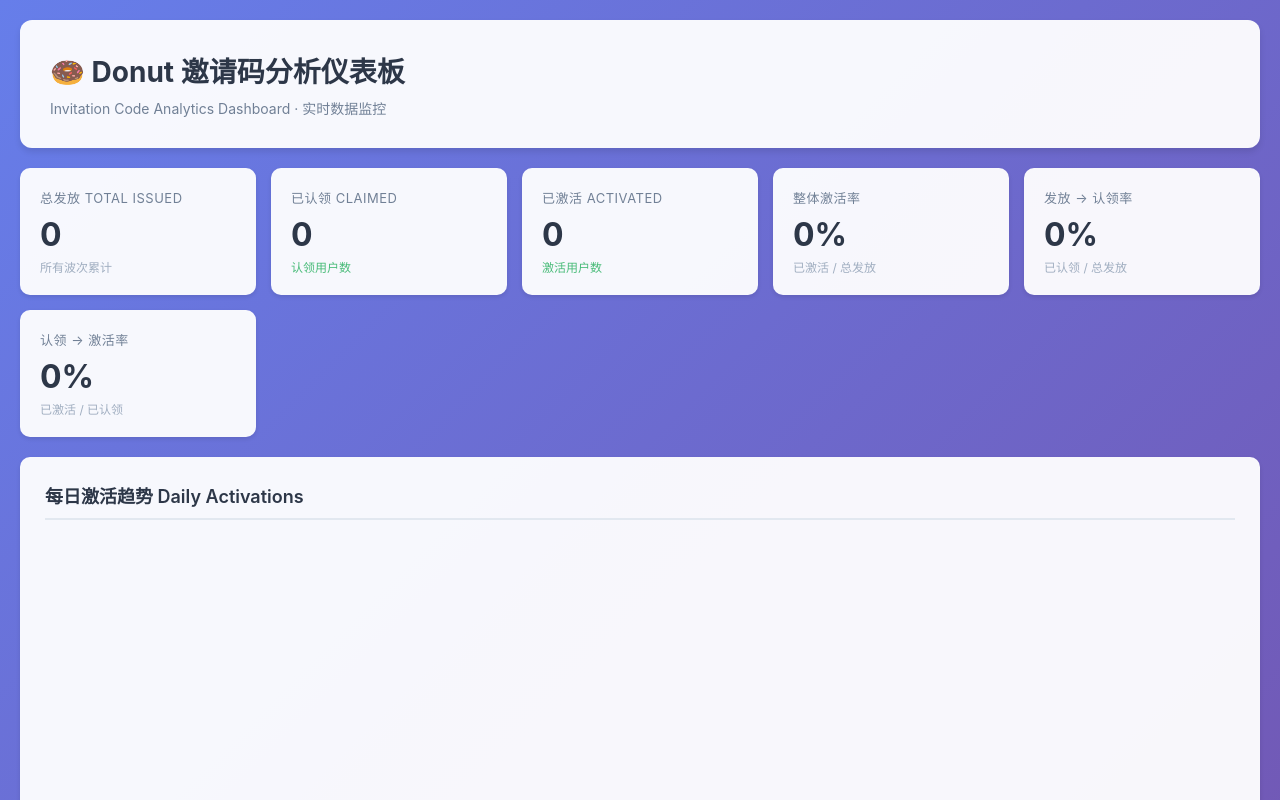
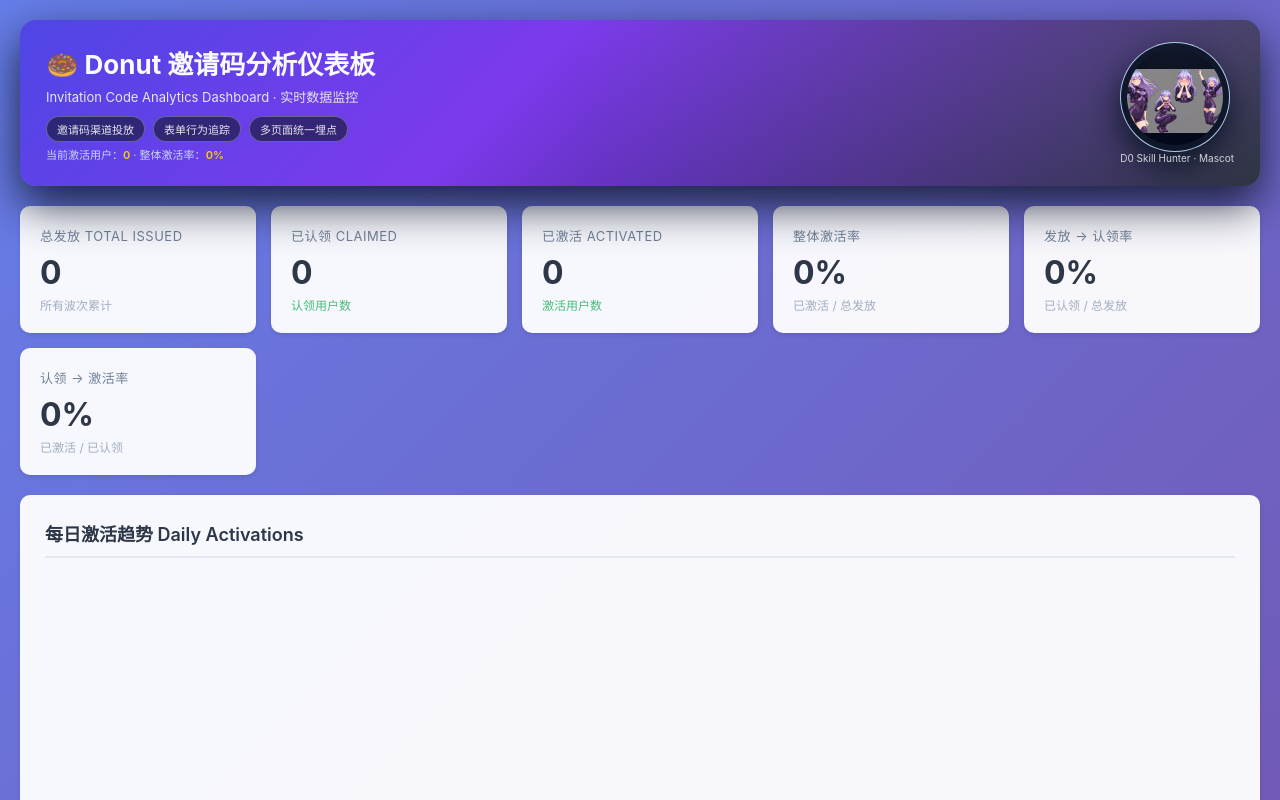
Before and after one commit to fhellby/invitationcode, a website: page index.html in a window 1280 px wide. Shown: the top 800 px of the page. Drawn offline with nearby package versions, Linux system fonts and the light colour scheme; no server answers.

Commit message:
Update index.html

```diff
--- a/index.html
+++ b/index.html
@@ -25,25 +25,120 @@
       margin: 0 auto;
     }
 
+    /* 花哨一点的头部：渐变 + 卡片 + Mascot */
     header {
-      background: rgba(255, 255, 255, 0.95);
-      padding: 30px;
-      border-radius: 12px;
+      position: relative;
+      padding: 22px 26px;
+      border-radius: 16px;
       margin-bottom: 20px;
-      box-shadow: 0 4px 6px rgba(0, 0, 0, 0.1);
+      background: linear-gradient(135deg, #4f46e5 0%, #7c3aed 40%, #111827 100%);
+      box-shadow: 0 18px 45px rgba(15, 23, 42, 0.9);
+      display: flex;
+      align-items: center;
+      justify-content: space-between;
+      gap: 16px;
+      overflow: hidden;
+    }
+
+    header::after {
+      content: '';
+      position: absolute;
+      inset: 0;
+      background: radial-gradient(circle at top right, rgba(255,255,255,0.16), transparent 55%);
+      pointer-events: none;
+    }
+
+    .header-left {
+      position: relative;
+      z-index: 1;
+      max-width: 70%;
     }
 
     h1 {
-      color: #2d3748;
-      font-size: 28px;
-      margin-bottom: 8px;
+      color: #f9fafb;
+      font-size: 26px;
+      margin-bottom: 6px;
     }
 
     .subtitle {
-      color: #718096;
-      font-size: 14px;
+      color: #e5e7eb;
+      font-size: 13px;
     }
 
+    .tag-row {
+      display: flex;
+      gap: 8px;
+      flex-wrap: wrap;
+      margin-top: 10px;
+    }
+
+    .tag {
+      font-size: 11px;
+      padding: 4px 10px;
+      border-radius: 999px;
+      background: rgba(15, 23, 42, 0.6);
+      color: #e5e7eb;
+      border: 1px solid rgba(148, 163, 184, 0.5);
+      backdrop-filter: blur(6px);
+    }
+
+    .header-right {
+      position: relative;
+      z-index: 1;
+      display: flex;
+      align-items: center;
+      gap: 12px;
+    }
+
+    .avatar-card {
+      width: 110px;
+      height: 110px;
+      border-radius: 999px;
+      padding: 6px;
+      background: radial-gradient(circle at top, rgba(15,23,42,0.95), rgba(15,23,42,1));
+      border: 1px solid rgba(191, 219, 254, 0.9);
+      box-shadow: 0 14px 32px rgba(15, 23, 42, 1);
+      display: flex;
+      align-items: center;
+      justify-content: center;
+    }
+
+    .avatar-inner {
+      width: 100%;
+      height: 100%;
+      border-radius: 999px;
+      background: radial-gradient(circle at top, #111827, #020617);
+      overflow: hidden;
+      display: flex;
+      align-items: center;
+      justify-content: center;
+    }
+
+    .avatar-inner img {
+      width: 120%;
+      height: auto;
+      object-fit: contain;
+      transform: translateY(4px);
+    }
+
+    .avatar-label {
+      font-size: 10px;
+      color: #e5e7eb;
+      opacity: 0.9;
+    }
+
+    .header-kpi {
+      font-size: 11px;
+      color: #cbd5f5;
+      margin-top: 4px;
+    }
+
+    .header-kpi span {
+      font-weight: 600;
+      color: #facc15;
+    }
+
+    /* 顶部指标区（和上一版一致） */
     .metrics-grid {
       display: grid;
       grid-template-columns: repeat(auto-fit, minmax(200px, 1fr));
@@ -256,7 +351,7 @@
       color: #7c2d12;
     }
 
-    /* 花哨一点的右侧渠道卡片 */
+    /* 右侧渠道卡片 */
     .channel-side {
       width: 240px;
       margin-left: 12px;
@@ -293,6 +388,17 @@
     }
 
     @media (max-width: 768px) {
+      header {
+        flex-direction: column;
+        align-items: flex-start;
+      }
+      .header-left {
+        max-width: 100%;
+      }
+      .header-right {
+        align-self: stretch;
+        justify-content: flex-start;
+      }
       .dashboard-grid {
         grid-template-columns: 1fr;
       }
@@ -310,11 +416,32 @@
 <body>
   <div class="container">
     <header>
-      <h1>🍩 Donut 邀请码分析仪表板</h1>
-      <p class="subtitle">Invitation Code Analytics Dashboard · 实时数据监控</p>
+      <div class="header-left">
+        <h1>🍩 Donut 邀请码分析仪表板</h1>
+        <p class="subtitle">Invitation Code Analytics Dashboard · 实时数据监控</p>
+        <div class="tag-row">
+          <span class="tag">邀请码渠道投放</span>
+          <span class="tag">表单行为追踪</span>
+          <span class="tag">多页面统一埋点</span>
+        </div>
+        <p class="header-kpi">
+          当前激活用户：<span data-metric="total-activated">0</span> ·
+          整体激活率：<span data-metric="overall-rate">0%</span>
+        </p>
+      </div>
+      <div class="header-right">
+        <div>
+          <div class="avatar-card">
+            <div class="avatar-inner">
+              <img src="/assets/cc72d603-850b-4655-bf6b-a4c870e7b502_720.png" alt="D0 Mascot" />
+            </div>
+          </div>
+          <div class="avatar-label">D0 Skill Hunter · Mascot</div>
+        </div>
+      </div>
     </header>
 
-    <!-- 顶部指标（在原来的基础上增加更细颗粒度） -->
+    <!-- 顶部指标 -->
     <div class="metrics-grid">
       <div class="metric-card">
         <div class="metric-label">总发放 Total Issued</div>
@@ -358,7 +485,7 @@
         </div>
       </div>
 
-      <!-- 渠道明细 + 右侧花哨渠道卡片 -->
+      <!-- 渠道明细 + 右侧渠道卡片 -->
       <div class="card">
         <h2 class="card-title">渠道明细 Channel Breakdown</h2>
         <div class="channel-side-wrapper" style="display:flex;align-items:flex-start;">
@@ -429,12 +556,14 @@
           issued.toLocaleString();
         document.querySelector('[data-metric="total-claimed"]').textContent =
           claimed.toLocaleString();
-        document.querySelector('[data-metric="total-activated"]').textContent =
-          activated.toLocaleString();
+        document.querySelectorAll('[data-metric="total-activated"]').forEach(el => {
+          el.textContent = activated.toLocaleString();
+        });
 
         const overallRate = issued ? ((activated / issued) * 100).toFixed(1) : '0.0';
-        document.querySelector('[data-metric="overall-rate"]').textContent =
-          overallRate + '%';
+        document.querySelectorAll('[data-metric="overall-rate"]').forEach(el => {
+          el.textContent = overallRate + '%';
+        });
 
         const claimRate = issued ? ((claimed / issued) * 100).toFixed(1) : '0.0';
         document.querySelector('[data-metric="claim-rate"]').textContent =
```
